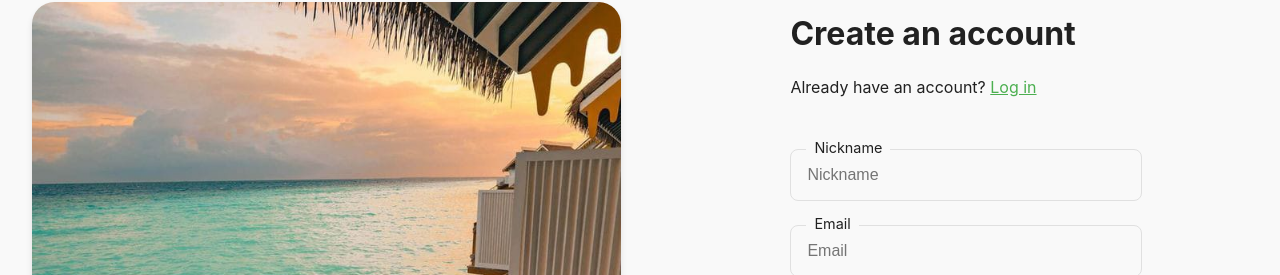
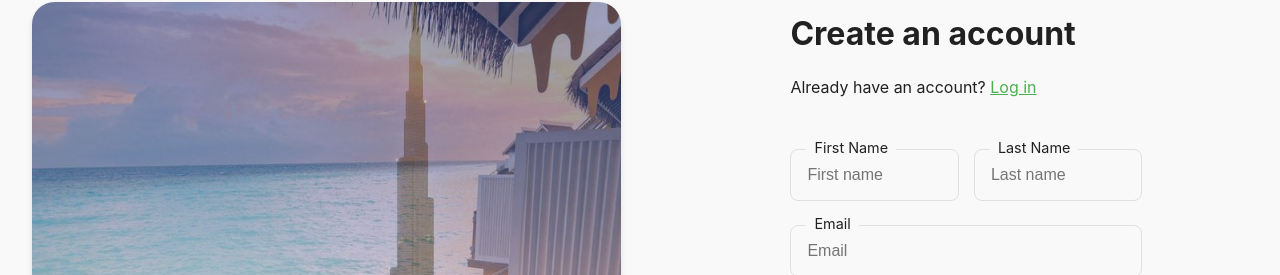
Before and after one commit to iconstar11/profile-edge, a React (Create React App) app in the folder frontend/: page /signup in a window 1280 px wide. Shown: the part 138-413 px from the top of the page. Built offline with nearby package versions, Linux system fonts and the light colour scheme; no server answers.

Commit message:
Fix: Name field

```diff
--- a/frontend/src/pages/Auth/SignUpPage.js
+++ b/frontend/src/pages/Auth/SignUpPage.js
@@ -1,4 +1,4 @@
-import React, { useState } from 'react';
+import React, { useState, useEffect } from 'react';
 import { useNavigate } from 'react-router-dom';
 import { auth, db } from '../../firebase/firebaseConfig';
 import { createUserWithEmailAndPassword } from 'firebase/auth';
@@ -14,13 +14,24 @@ function SignUpPage() {
     const [currentImageIndex, setCurrentImageIndex] = useState(0);
     const [email, setEmail] = useState('');
     const [password, setPassword] = useState('');
-    const [nickname, setNickname] = useState('');
+    const [firstName, setFirstName] = useState('');
+    const [lastName, setLastName] = useState('');
     const [loading, setLoading] = useState(false);
     const [error, setError] = useState('');
     const [passwordErrors, setPasswordErrors] = useState([]);
     const navigate = useNavigate();
 
     const images = [image1, image2, image3];
+
+    useEffect(() => {
+        const interval = setInterval(() => {
+            setCurrentImageIndex((prevIndex) =>
+                prevIndex === images.length - 1 ? 0 : prevIndex + 1
+            );
+        }, 5000); // Change image every 5 seconds
+
+        return () => clearInterval(interval);
+    }, [images.length]);
 
     // Password validation function
     const validatePassword = (value) => {
@@ -57,7 +68,7 @@ function SignUpPage() {
         setLoading(true);
 
         // Basic form validation
-        if (!email || !password || !nickname) {
+        if (!email || !password || !firstName || !lastName) {
             setError('Please fill in all fields.');
             setLoading(false);
             return;
@@ -77,7 +88,8 @@ function SignUpPage() {
 
             // Store additional user data in Firestore
             await setDoc(doc(db, 'users', user.uid), {
-                nickname: nickname,
+                firstName: firstName,
+                lastName: lastName,
                 email: email,
                 createdAt: new Date(),
             });
@@ -104,15 +116,28 @@ function SignUpPage() {
                     {error && <p className="error-message">{error}</p>}
 
                     <form onSubmit={handleSubmit}>
-                        <div className="form-group">
-                            <input
-                                type="text"
-                                placeholder="Nickname"
-                                value={nickname}
-                                onChange={(e) => setNickname(e.target.value)}
-                                required
-                            />
-                            <label>Nickname</label>
+                    <div className="name-fields-row">
+                            <div className="form-group">
+                                <input
+                                    type="text"
+                                    placeholder="First name"
+                                    value={firstName}
+                                    onChange={(e) => setFirstName(e.target.value)}
+                                    required
+                                />
+                                <label>First Name</label>
+                            </div>
+
+                            <div className="form-group">
+                                <input
+                                    type="text"
+                                    placeholder="Last name"
+                                    value={lastName}
+                                    onChange={(e) => setLastName(e.target.value)}
+                                    required
+                                />
+                                <label>Last Name</label>
+                            </div>
                         </div>
 
                         <div className="form-group">
```
